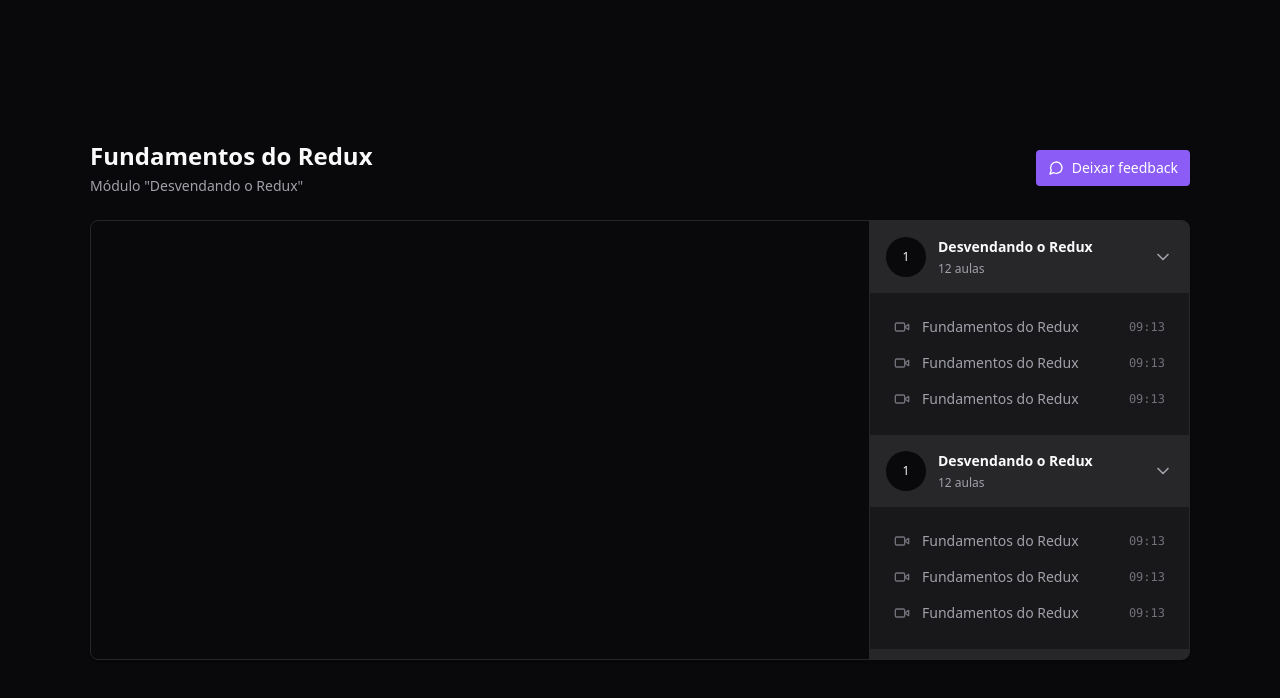
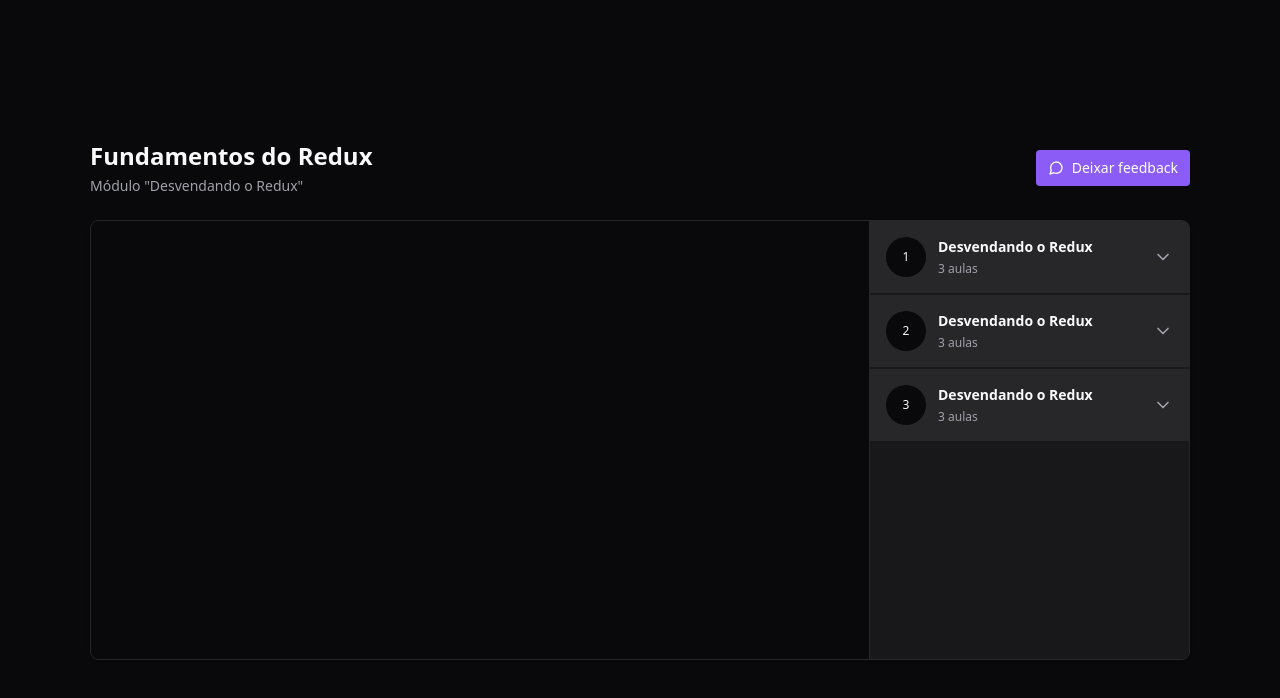
Before and after one commit to CCassolF/React-Redux, a React (Vite) app: page / in a window 1280 px wide. Shown: the top 698 px of the page. Built offline with nearby package versions, Linux system fonts and the light colour scheme.

Commit message:
Radix Collapsible nos módulos

```diff
--- a/package.json
+++ b/package.json
@@ -10,6 +10,7 @@
     "preview": "vite preview"
   },
   "dependencies": {
+    "@radix-ui/react-collapsible": "^1.0.3",
     "@reduxjs/toolkit": "^1.9.5",
     "lucide-react": "^0.252.0",
     "react": "^18.2.0",
--- /dev/null
+++ b/src/components/Header.tsx
@@ -0,0 +1,8 @@
+export function Header() {
+  return (
+    <div className="flex flex-col gap-1">
+      <h1 className="text-2xl font-bold">Fundamentos do Redux</h1>
+      <span className="text-sm text-zinc-400">Módulo "Desvendando o Redux"</span>
+    </div>
+  )
+}
--- /dev/null
+++ b/src/components/Lesson.tsx
@@ -0,0 +1,16 @@
+import { Video } from "lucide-react";
+
+interface LessonProps {
+  title: string
+  duration: string
+}
+
+export function Lesson({ title, duration }: LessonProps) {
+  return (
+    <button className="flex items-center gap-3 text-sm text-zinc-400">
+      <Video className="w-4 h-4 text-zinc-500" />
+      <span>{title}</span>
+      <span className="ml-auto font-mono text-xs text-zinc-500">{duration}</span>
+    </button>
+  )
+}
--- /dev/null
+++ b/src/components/Module.tsx
@@ -0,0 +1,37 @@
+import * as Collapsible from '@radix-ui/react-collapsible';
+
+import { ChevronDown } from "lucide-react";
+import { Lesson } from "./Lesson";
+
+interface ModuleProps {
+  moduleIndex: number
+  title: string
+  amountOfLessons: number
+}
+
+export function Module({ title, amountOfLessons, moduleIndex }: ModuleProps) {
+  return (
+    <Collapsible.Root className="group">
+      <Collapsible.Trigger className="flex w-full items-center gap-3 bg-zinc-800 p-4">
+        <div className="flex h-10 w-10 rounded-full items-center justify-center bg-zinc-950 text-xs">
+          {moduleIndex + 1}
+        </div>
+
+        <div className="flex flex-col gap-1 text-left">
+          <strong className="text-sm">{title}</strong>
+          <span className="text-xs text-zinc-400">{amountOfLessons} aulas</span>
+        </div>
+
+        <ChevronDown className="w-5 h-5 ml-auto text-zinc-400 group-data-[state=open]:rotate-180 transition-transform" />
+      </Collapsible.Trigger>
+
+      <Collapsible.Content>
+        <nav className="relative flex flex-col gap-4 p-6">
+          <Lesson title="Fundamentos do Redux" duration="09:13"/>
+          <Lesson title="Fundamentos do Redux" duration="09:13"/>
+          <Lesson title="Fundamentos do Redux" duration="09:13"/>
+        </nav>
+      </Collapsible.Content>
+    </Collapsible.Root>
+  )
+}
--- /dev/null
+++ b/src/components/Video.tsx
@@ -0,0 +1,14 @@
+import ReactPlayer from "react-player";
+
+export function Video() {
+  return (
+    <div className="w-full bg-zinc-950 aspect-video">
+      <ReactPlayer
+        width="100%"
+        height="100%"
+        controls
+        url="https://www.youtube.com/watch?v=Jai8w6K_GnY"
+      />
+    </div>
+  )
+}
--- a/src/pages/Player.tsx
+++ b/src/pages/Player.tsx
@@ -1,16 +1,14 @@
-import { ChevronDown, MessageCircle, Video } from "lucide-react";
-import ReactPlayer from "react-player";
+import { MessageCircle } from "lucide-react";
+import { Header } from "../components/Header";
+import { Module } from "../components/Module";
+import { Video } from "../components/Video";
 
 export function Player() {
   return(
     <div className="h-screen bg-zinc-950 text-zinc-50 flex justify-center items-center" >
       <div className="flex w-[1100px] flex-col gap-6">
         <div className="flex items-center justify-between">
-          {/* Header */}
-          <div className="flex flex-col gap-1">
-            <h1 className="text-2xl font-bold">Fundamentos do Redux</h1>
-            <span className="text-sm text-zinc-400">Módulo "Desvendando o Redux"</span>
-          </div>
+          <Header />
 
           <button className="flex items-center gap-2 rounded bg-violet-500 px-3 py-2 text-sm font-medium text-white hover:bg-violet-600">
             <MessageCircle className="w-4 h-4" />
@@ -20,120 +18,12 @@
 
         <main className="relative flex overflow-hidden rounded-lg border border-zinc-800 bg-zinc-900 shadow pr-80">
           <div className="flex-1">
-            <div className="w-full bg-zinc-950 aspect-video">
-              <ReactPlayer
-                width="100%"
-                height="100%"
-                controls
-                url="https://www.youtube.com/watch?v=Jai8w6K_GnY"
-              />
-            </div>
+            <Video />
           </div>
           <aside className="w-80 absolute top-0 bottom-0 right-0 border-l divide-y-2 divide-zinc-900 border-zinc-800 bg-zinc-900 overflow-y-scroll scrollbar scrollbar-thin scrollbar-track-zinc-950 scrollbar-thumb-zinc-800">
-            <div>
-              <button className="flex w-full items-center gap-3 bg-zinc-800 p-4">
-                <div className="flex h-10 w-10 rounded-full items-center justify-center bg-zinc-950 text-xs">
-                  1
-                </div>
-
-                <div className="flex flex-col gap-1 text-left">
-                  <strong className="text-sm">Desvendando o Redux</strong>
-                  <span className="text-xs text-zinc-400">12 aulas</span>
-                </div>
-
-                <ChevronDown className="w-5 h-5 ml-auto text-zinc-400" />
-              </button>
-
-              <nav className="relative flex flex-col gap-4 p-6">
-                <button className="flex items-center gap-3 text-sm text-zinc-400">
-                  <Video className="w-4 h-4 text-zinc-500" />
-                  <span>Fundamentos do Redux</span>
-                  <span className="ml-auto font-mono text-xs text-zinc-500">09:13</span>
-                </button>
-
-                <button className="flex items-center gap-3 text-sm text-zinc-400">
-                  <Video className="w-4 h-4 text-zinc-500" />
-                  <span>Fundamentos do Redux</span>
-                  <span className="ml-auto font-mono text-xs text-zinc-500">09:13</span>
-                </button>
-
-                <button className="flex items-center gap-3 text-sm text-zinc-400">
-                  <Video className="w-4 h-4 text-zinc-500" />
-                  <span>Fundamentos do Redux</span>
-                  <span className="ml-auto font-mono text-xs text-zinc-500">09:13</span>
-                </button>
-              </nav>
-            </div>
-
-            <div>
-              <button className="flex w-full items-center gap-3 bg-zinc-800 p-4">
-                <div className="flex h-10 w-10 rounded-full items-center justify-center bg-zinc-950 text-xs">
-                  1
-                </div>
-
-                <div className="flex flex-col gap-1 text-left">
-                  <strong className="text-sm">Desvendando o Redux</strong>
-                  <span className="text-xs text-zinc-400">12 aulas</span>
-                </div>
-
-                <ChevronDown className="w-5 h-5 ml-auto text-zinc-400" />
-              </button>
-
-              <nav className="relative flex flex-col gap-4 p-6">
-                <button className="flex items-center gap-3 text-sm text-zinc-400">
-                  <Video className="w-4 h-4 text-zinc-500" />
-                  <span>Fundamentos do Redux</span>
-                  <span className="ml-auto font-mono text-xs text-zinc-500">09:13</span>
-                </button>
-
-                <button className="flex items-center gap-3 text-sm text-zinc-400">
-                  <Video className="w-4 h-4 text-zinc-500" />
-                  <span>Fundamentos do Redux</span>
-                  <span className="ml-auto font-mono text-xs text-zinc-500">09:13</span>
-                </button>
-
-                <button className="flex items-center gap-3 text-sm text-zinc-400">
-                  <Video className="w-4 h-4 text-zinc-500" />
-                  <span>Fundamentos do Redux</span>
-                  <span className="ml-auto font-mono text-xs text-zinc-500">09:13</span>
-                </button>
-              </nav>
-            </div>
-
-            <div>
-              <button className="flex w-full items-center gap-3 bg-zinc-800 p-4">
-                <div className="flex h-10 w-10 rounded-full items-center justify-center bg-zinc-950 text-xs">
-                  1
-                </div>
-
-                <div className="flex flex-col gap-1 text-left">
-                  <strong className="text-sm">Desvendando o Redux</strong>
-                  <span className="text-xs text-zinc-400">12 aulas</span>
-                </div>
-
-                <ChevronDown className="w-5 h-5 ml-auto text-zinc-400" />
-              </button>
-
-              <nav className="relative flex flex-col gap-4 p-6">
-                <button className="flex items-center gap-3 text-sm text-zinc-400">
-                  <Video className="w-4 h-4 text-zinc-500" />
-                  <span>Fundamentos do Redux</span>
-                  <span className="ml-auto font-mono text-xs text-zinc-500">09:13</span>
-                </button>
-
-                <button className="flex items-center gap-3 text-sm text-zinc-400">
-                  <Video className="w-4 h-4 text-zinc-500" />
-                  <span>Fundamentos do Redux</span>
-                  <span className="ml-auto font-mono text-xs text-zinc-500">09:13</span>
-                </button>
-
-                <button className="flex items-center gap-3 text-sm text-zinc-400">
-                  <Video className="w-4 h-4 text-zinc-500" />
-                  <span>Fundamentos do Redux</span>
-                  <span className="ml-auto font-mono text-xs text-zinc-500">09:13</span>
-                </button>
-              </nav>
-            </div>
+            <Module moduleIndex={0} title="Desvendando o Redux" amountOfLessons={3}/>
+            <Module moduleIndex={1} title="Desvendando o Redux" amountOfLessons={3}/>
+            <Module moduleIndex={2} title="Desvendando o Redux" amountOfLessons={3}/>
           </aside>
         </main>
       </div>
```
Also changed, not shown: 1 other file (tests, documents, lock files or other folders).
